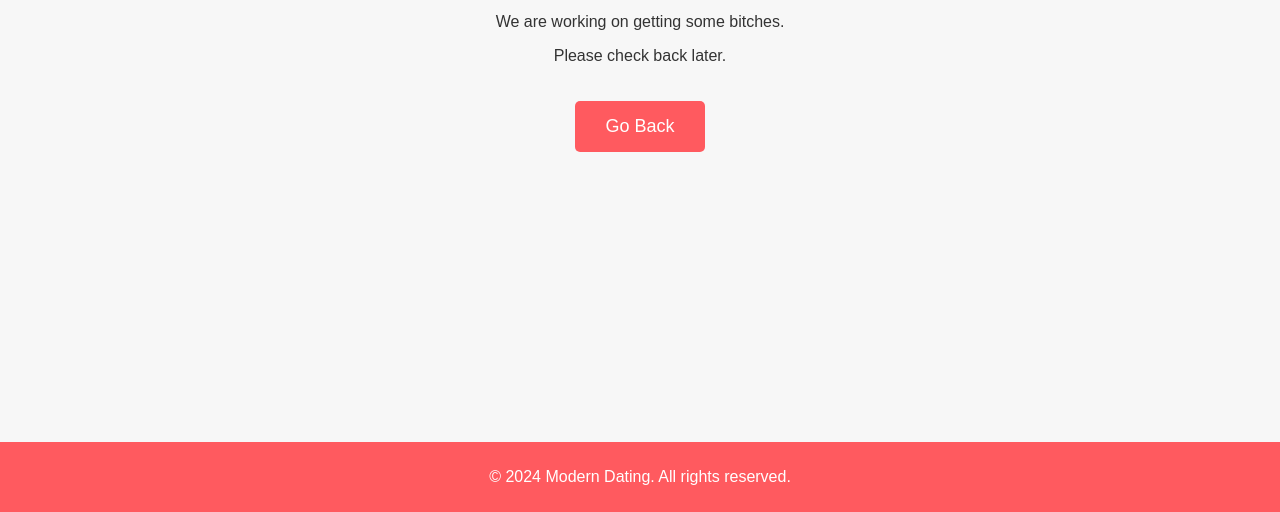
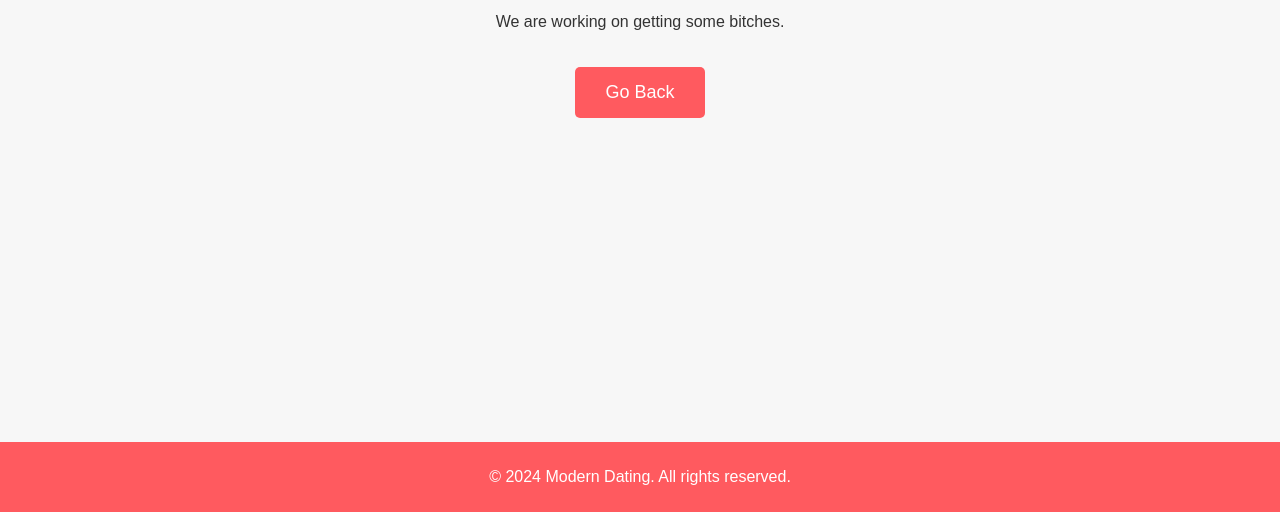
Before and after one commit to kingMd21/Test, a plain HTML site: page female.html in a window 1280 px wide. Shown: the part 288-800 px from the top of the page. Drawn offline with Linux system fonts and the light colour scheme.

Commit message:
Update female.html

```diff
--- a/female.html
+++ b/female.html
@@ -17,7 +17,7 @@
             <h1>Sorry</h1>
             <p>Female profiles are not yet available.</p>
             <p>We are working on getting some bitches.</p>
-            <p>Please check back later.</p>
+
             <button class="go-back" id="go-back">Go Back</button>
         </div>
     </main>
```
